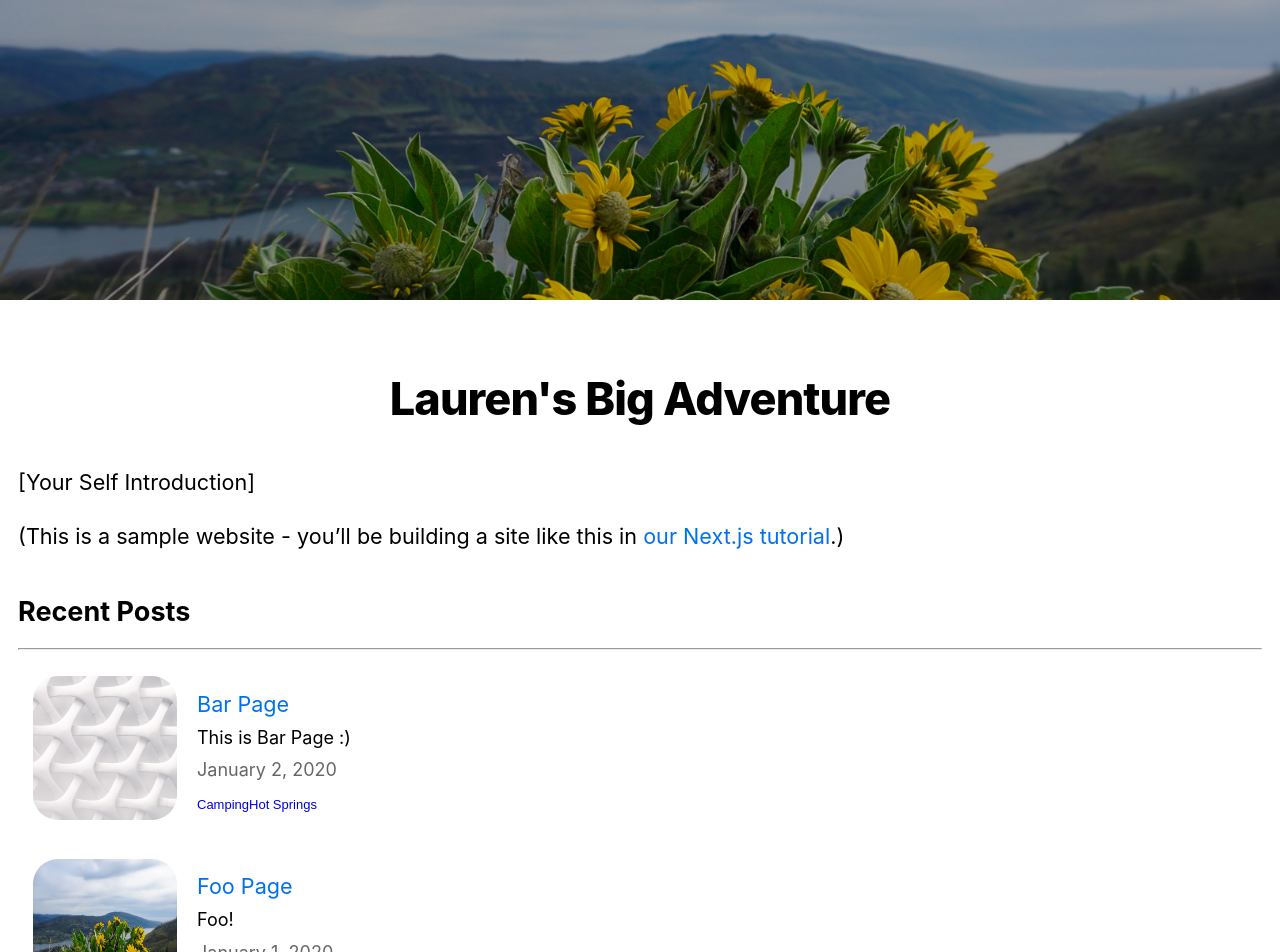
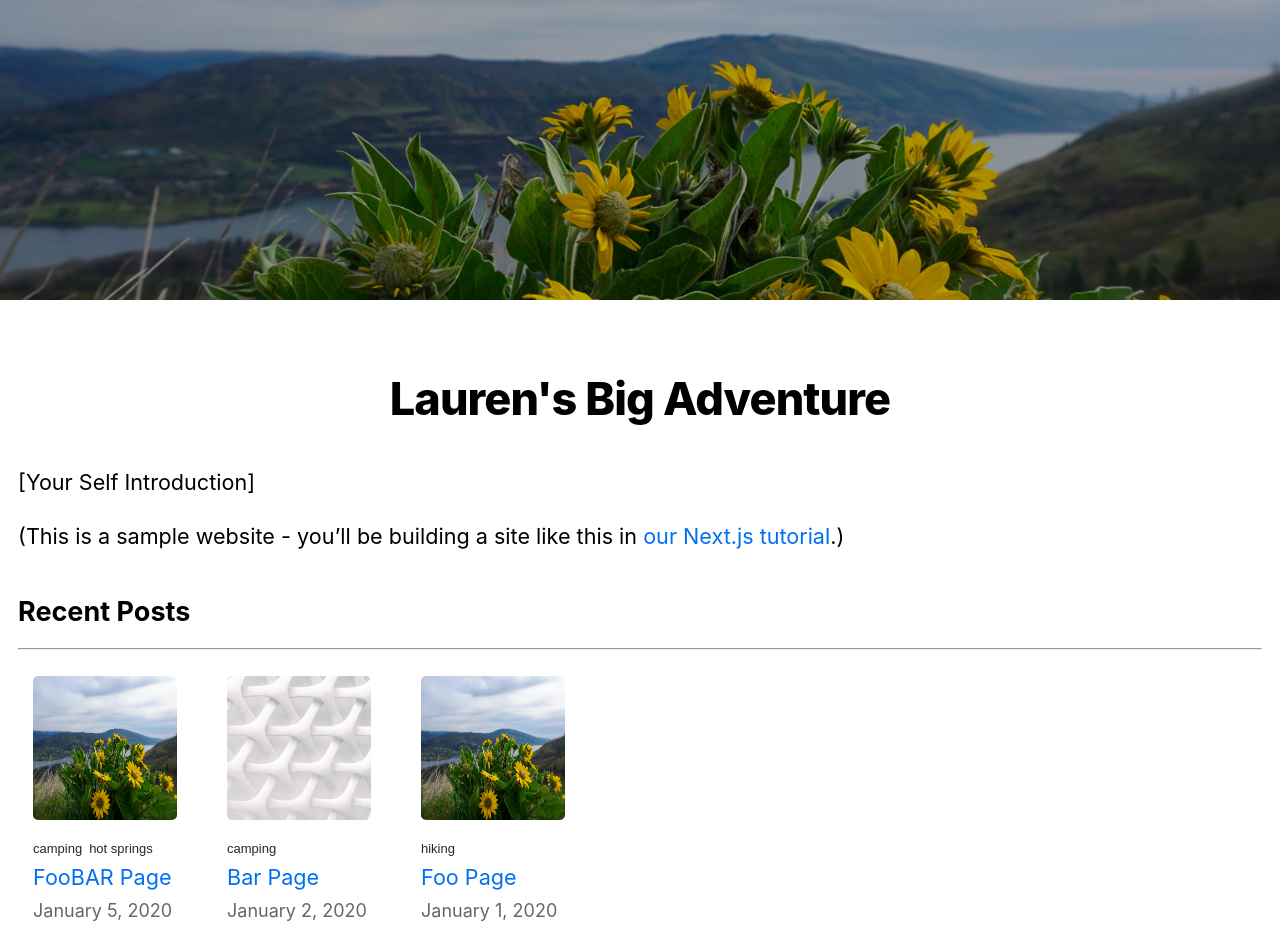
Before and after one commit to anders-swanson/site, a Next.js app: page / in a window 1280 px wide. Shown: the top 952 px of the page. Built offline with nearby package versions, Linux system fonts and the light colour scheme.

Commit message:
prebuild

```diff
--- /dev/null
+++ b/lib/metadata.js
@@ -0,0 +1,4 @@
+
+export default function Posts() {
+    return [{"title":"FooBAR Page","desc":"Foobar!","date":"2020-01-05","image":"/images/cover.jpeg","tags":["camping","hot springs"],"id":"foobar"},{"title":"Bar Page","desc":"This is Bar Page :)","date":"2020-01-02","image":"/images/profile.jpg","tags":["camping"],"id":"bar"},{"title":"Foo Page","desc":"Foo!","date":"2020-01-01","image":"/images/cover.jpeg","tags":["hiking"],"id":"foo"}]
+}
--- a/pages/blog/bar.js
+++ b/pages/blog/bar.js
@@ -5,7 +5,8 @@ let metadata = {
     "title": "Bar Page",
     "desc": "This is Bar Page :)",
     "date": "2020-01-02",
-    "image": "/images/profile.jpg"
+    "image": "/images/profile.jpg",
+    "tags": ["camping"]
 }
 
 export default function Post() {
--- a/pages/blog/foo.js
+++ b/pages/blog/foo.js
@@ -5,7 +5,8 @@ let metadata = {
     "title": "Foo Page",
     "desc": "Foo!",
     "date": "2020-01-01",
-    "image": "/images/cover.jpeg"
+    "image": "/images/cover.jpeg",
+    "tags": ["hiking"]
 }
 
 export default function Post() {
--- a/pages/blog/foobar.js
+++ b/pages/blog/foobar.js
@@ -3,7 +3,8 @@ let metadata = {
     "title": "FooBAR Page",
     "desc": "Foobar!",
     "date": "2020-01-05",
-    "image": "/images/cover.jpeg"
+    "image": "/images/cover.jpeg",
+    "tags": ["camping", "hot springs"]
 }
 
 export default function Post() {
--- a/pages/index.js
+++ b/pages/index.js
@@ -2,7 +2,7 @@ import Head from 'next/head'
 import Image from 'next/image'
 import Layout, { title } from '../components/layout'
 import utilStyles from '../styles/utils.module.css'
-import { getSortedMetadata } from '../lib/posts'
+import Posts from '../lib/metadata'
 import Link from 'next/link'
 import Date from '../components/date'
 
@@ -24,10 +24,9 @@ export default function Home({ allPostsData }) {
       </section>
       <section className={`${utilStyles.headingMd} ${utilStyles.padding1px}`}>
         <h2 className={utilStyles.headingLg}>Recent Posts</h2><hr></hr>
-        <ul className={utilStyles.list}>
+        <div className={utilStyles.postBox}>
           {allPostsData.map(({ ...item }) => (
-            <li key={item.id}>
-              <div className={utilStyles.listItem}>
+            <div>
               <Link href={`/blog/${item.id}`}>
                 <a>
                   <Image
@@ -37,30 +36,24 @@ export default function Home({ allPostsData }) {
                   />
                 </a>
               </Link>
-
-                <div className={utilStyles.listItemText}>
-                  <Link href={`/blog/${item.id}`}>
-                    <a>{item.title}</a>
-                  </Link>
-                  <br/>
-                  <small>
-                    {item.desc}
-                  </small>
-                  <br/>
-                  <small className={utilStyles.lightText}>
-                    <Date dateString={item.date} />
-                  </small>
               <br/>
               {item.tags.map((t) => (
                 <button className={utilStyles.tagButton}>
                   {t}
                 </button>
+
+              ))}
+              <br/>
+              <Link href={`/blog/${item.id}`} className={utilStyles.postLink}>
+                <a>{item.title}</a>
+              </Link>
+              <br/>
+              <small className={utilStyles.lightText}>
+                <Date dateString={item.date} />
+              </small>
+            </div>
           ))}
         </div>
-              </div>
-            </li>
-          ))}
-        </ul>
       </section>
     </Layout>
 
@@ -68,7 +61,7 @@ export default function Home({ allPostsData }) {
 }
 
 export async function getStaticProps() {
-  const allPostsData = getSortedMetadata()
+  const allPostsData = Posts()
   return {
     props: {
       allPostsData
--- a/lib/posts.js
+++ b/prebuild.js
@@ -1,17 +1,18 @@
-import fs from 'fs'
-import path from 'path'
+const fs = require('fs')
+const path = require('path')
 
 const blogDirectory = path.join(process.cwd(), 'pages/blog')
 const metadataFlag = '//+metadata'
+const metadataFile = 'lib/metadata.js'
 
-export function getSortedMetadata() {
-    // const fileNames = fs.readdirSync(blogDirectory)
-    // const allMetadata = fileNames.map(fileName => {
-    //     const fullPath = path.join(blogDirectory, fileName)
-    //     const id = fileName.replace(/\.js$/, '')
-    //     return getMetdata(fullPath, id)
-    // })
-    // return allMetadata
+// Get a sorted list of metadata from all pages in the blogDirectory
+function getSortedMetadata() {
+    const fileNames = fs.readdirSync(blogDirectory)
+    const metadata = fileNames.map(fileName => {
+        const fullPath = path.join(blogDirectory, fileName)
+        const id = fileName.replace(/\.js$/, '')
+        return getMetdata(fullPath, id)
+    })
 
     // Sort metadata by Date
     return metadata.sort((a, b) => {
@@ -23,32 +24,7 @@ export function getSortedMetadata() {
     })
 }
 
-let tags = {
-    camping: "Camping",
-    hiking: "Hiking",
-    backpacking: "Backpacking",
-    hot_springs: "Hot Springs"
-}
-
-let metadata = [
-    {
-        id: "foo",
-        title: "Foo Page",
-        desc: "Foo!",
-        date: "2020-01-01",
-        image: "/images/cover.jpeg",
-        tags: [tags.backpacking]
-    },
-    {
-        id: "bar",
-        title: "Bar Page",
-        desc: "This is Bar Page :)",
-        date: "2020-01-02",
-        image: "/images/profile.jpg",
-        tags: [tags.camping, tags.hot_springs]
-    }
-]
-
+// Read metadata from a blog post
 function getMetdata(file, id) {
     const data = fs.readFileSync(file).toString('utf-8')
     const idx = data.indexOf(metadataFlag)
@@ -91,3 +67,20 @@ function getMetdata(file, id) {
     metadata["id"] = id
     return metadata
 }
+
+// Define the Posts function which returns a sorted array of post data
+metadata = getSortedMetadata()
+data = `
+export default function Posts() {
+    return ${JSON.stringify(metadata)}
+}
+`
+console.log(data)
+
+// Write the Posts function out to the metadata.js file
+fs.writeFile(metadataFile, data, function (err,data) {
+    if (err) {
+      return console.log(err);
+    }
+    console.log(data);
+  });
--- a/styles/utils.module.css
+++ b/styles/utils.module.css
@@ -30,7 +30,7 @@
 }
 
 .borderRounded {
-  border-radius: 25px;
+  border-radius: 5px;
 }
 
 .colorInherit {
@@ -53,18 +53,18 @@
   height: 300px;
 }
 
+.postBox {
+  display: flex;
+  align-items: center;
+  flex-wrap: wrap;
+  padding: 15px;
+  gap: 30px 50px;
+}
+
 .list {
   list-style: none;
   padding: 0;
   margin: 0;
-}
-
-.listItem {
-  display: flex;
-  align-items: center;
-  flex-wrap: wrap;
-  padding: 15px;
-  gap: 20px 20px;
 }
 
 .listItemText{
@@ -75,10 +75,21 @@
   color: #666;
 }
 
+.postLink {
+  color: black;
+  font-size: small;
+}
+
 .tagButton {
-  padding: 0;
   border: none;
   background: none;
   font-size: small;
-  color: #0000EE;
+  padding: 0%;
+  padding-right: 7px;
+  color: #272727;
 }
+
+.tagButton:hover {
+  text-decoration: underline;
+  cursor: pointer;
+}
```
Also changed, not shown: package.json (+4 -4 lines). Lines whose indentation alone changed are shown as unchanged.
